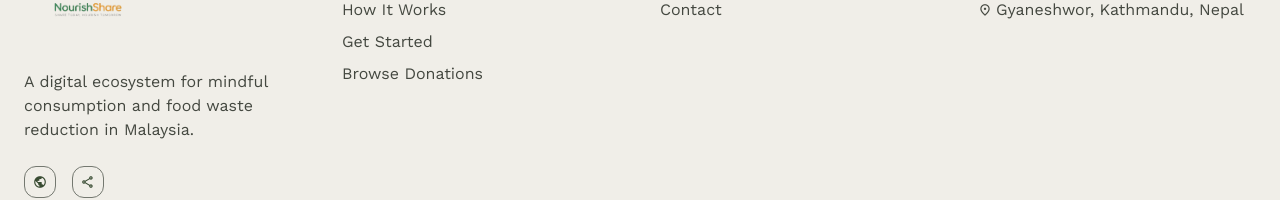
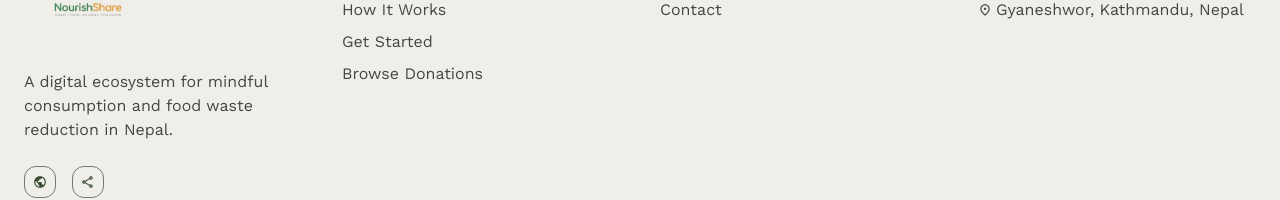
Before and after one commit to serendipityMist/NourishShare-E2300557-E2300584-E2300570, a React (Vite) app in the folder frontend/: page / in a window 1280 px wide. Shown: the part 2914-3114 px from the top of the page. Built offline with nearby package versions, Linux system fonts and the light colour scheme; no server answers.

Commit message:
modified footer details

```diff
--- a/frontend/src/components/layout/PublicFooter.jsx
+++ b/frontend/src/components/layout/PublicFooter.jsx
@@ -10,7 +10,7 @@ export default function PublicFooter() {
             <img src={logoImg} alt="NourishShare" className="h-32 w-32 rounded-lg object-cover" />
           </div>
           <p className="font-label-sm text-on-surface-variant mb-lg">
-            A digital ecosystem for mindful consumption and food waste reduction in Malaysia.
+            A digital ecosystem for mindful consumption and food waste reduction in Nepal.
           </p>
           <div className="flex gap-md">
             <Link
```
